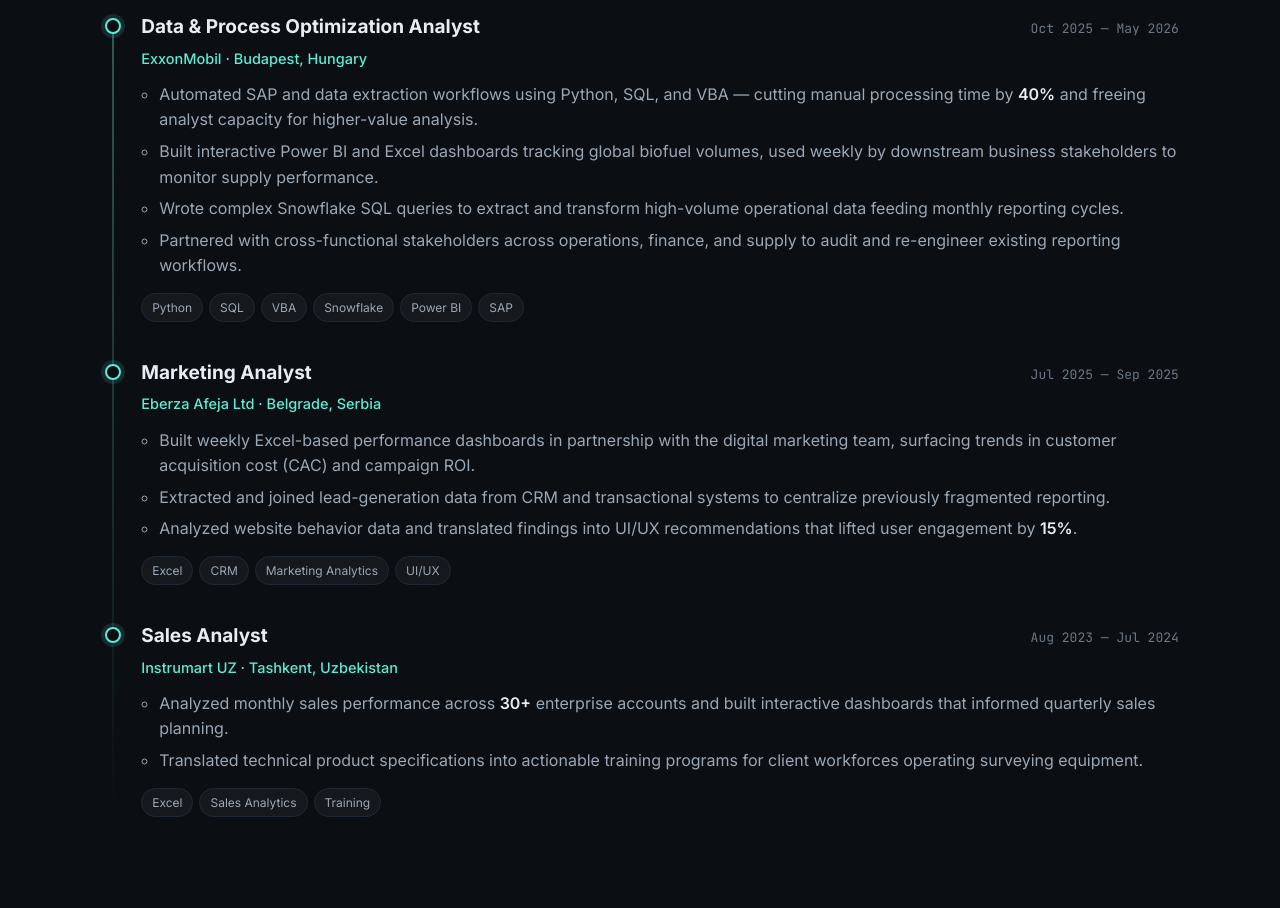
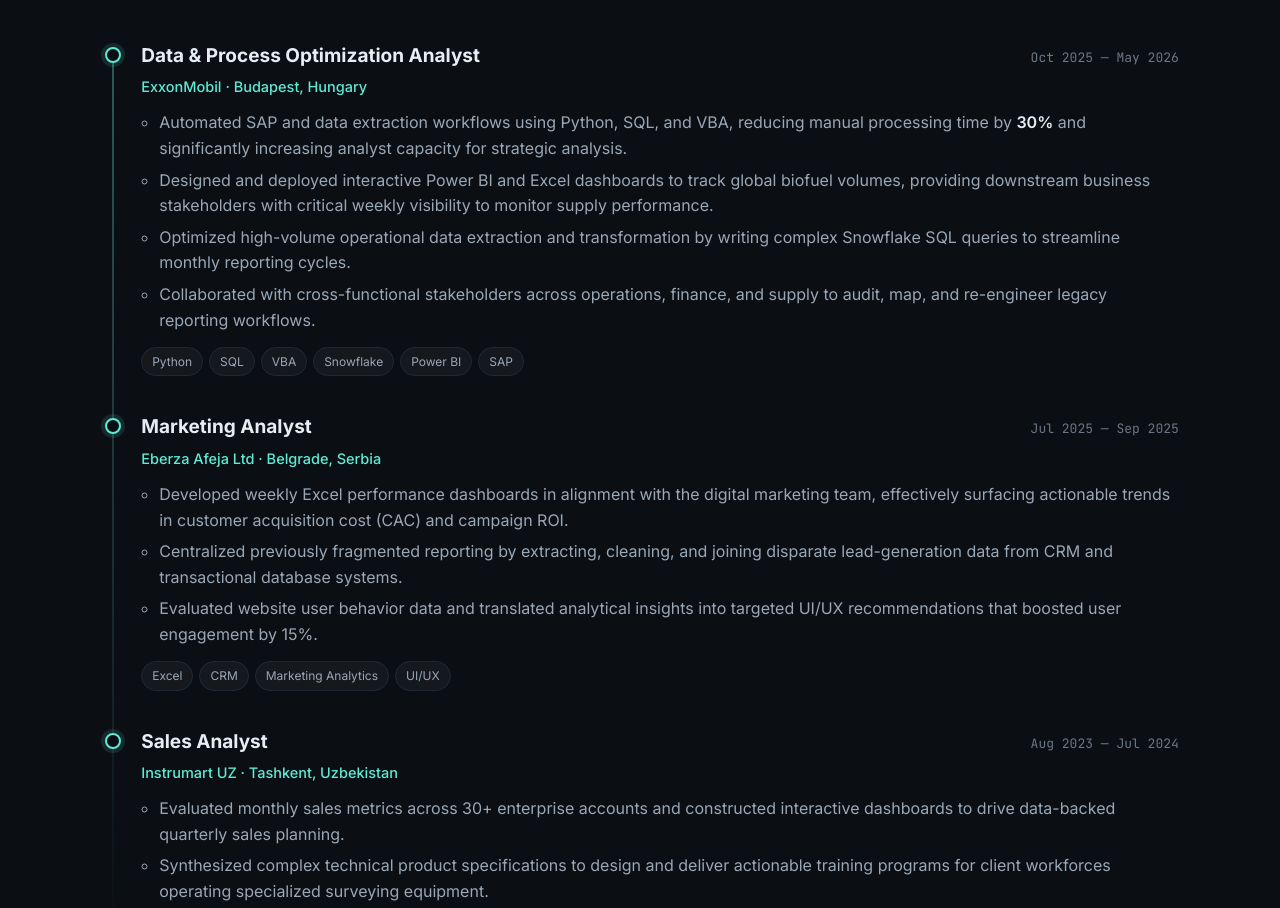
Before and after one commit to Davronn00/davronn00.github.io, a plain HTML site: page index.html in a window 1280 px wide. Shown: the part 1625-2533 px from the top of the page. Drawn offline with Linux system fonts and the light colour scheme.

Commit message:
Update portfolio summary and experience from latest resume

```diff
--- a/index.html
+++ b/index.html
@@ -51,8 +51,7 @@
               Turning messy data into <span class="grad">decisions</span> that ship.
             </h1>
             <p class="hero__lede">
-              I'm <strong>Davronbek</strong> — a data analyst with experience building Excel and Power BI based production dashboards, SQL
-              pipelines, and SAP, VBA, Python automations. MSc Business Informatics candidate on the Stipendium Hungaricum scholarship.
+              Data Analyst with a Master’s in Business Informatics and hands-on experience engineering automated ETL pipelines and production-grade dashboards. I use SQL (Snowflake), Python, Excel, VBA, and Power BI to eliminate operational inefficiencies and accelerate reporting cycles.
             </p>
             <div class="hero__cta">
               <a class="btn btn--primary" href="assets/Davronbek_Nurmakhatov_Resume.pdf" download>
@@ -104,7 +103,7 @@
             about fixing that — building dashboards, SQL pipelines, and SAP, VBA, Python automations that stand up to questions.
           </p>
           <ul class="stats">
-            <li><strong>40%</strong><span>cut in manual processing time at ExxonMobil</span></li>
+            <li><strong>30%</strong><span>cut in manual processing time at ExxonMobil</span></li>
             <li><strong>30+</strong><span>enterprise accounts analyzed at Instrumart UZ</span></li>
             <li><strong>10+</strong><span>public datasets aggregated for Demola BI project</span></li>
             <li><strong>3</strong><span>countries worked across (HU · RS · UZ)</span></li>
@@ -128,10 +127,10 @@
               </div>
               <p class="timeline__org">ExxonMobil · Budapest, Hungary</p>
               <ul class="timeline__list">
-                <li>Automated SAP and data extraction workflows using Python, SQL, and VBA — cutting manual processing time by <strong>40%</strong> and freeing analyst capacity for higher-value analysis.</li>
-                <li>Built interactive Power BI and Excel dashboards tracking global biofuel volumes, used weekly by downstream business stakeholders to monitor supply performance.</li>
-                <li>Wrote complex Snowflake SQL queries to extract and transform high-volume operational data feeding monthly reporting cycles.</li>
-                <li>Partnered with cross-functional stakeholders across operations, finance, and supply to audit and re-engineer existing reporting workflows.</li>
+                <li>Automated SAP and data extraction workflows using Python, SQL, and VBA, reducing manual processing time by <strong>30%</strong> and significantly increasing analyst capacity for strategic analysis.</li>
+                <li>Designed and deployed interactive Power BI and Excel dashboards to track global biofuel volumes, providing downstream business stakeholders with critical weekly visibility to monitor supply performance.</li>
+                <li>Optimized high-volume operational data extraction and transformation by writing complex Snowflake SQL queries to streamline monthly reporting cycles.</li>
+                <li>Collaborated with cross-functional stakeholders across operations, finance, and supply to audit, map, and re-engineer legacy reporting workflows.</li>
               </ul>
               <div class="chips">
                 <span>Python</span><span>SQL</span><span>VBA</span><span>Snowflake</span><span>Power BI</span><span>SAP</span>
@@ -148,9 +147,9 @@
               </div>
               <p class="timeline__org">Eberza Afeja Ltd · Belgrade, Serbia</p>
               <ul class="timeline__list">
-                <li>Built weekly Excel-based performance dashboards in partnership with the digital marketing team, surfacing trends in customer acquisition cost (CAC) and campaign ROI.</li>
-                <li>Extracted and joined lead-generation data from CRM and transactional systems to centralize previously fragmented reporting.</li>
-                <li>Analyzed website behavior data and translated findings into UI/UX recommendations that lifted user engagement by <strong>15%</strong>.</li>
+                <li>Developed weekly Excel performance dashboards in alignment with the digital marketing team, effectively surfacing actionable trends in customer acquisition cost (CAC) and campaign ROI.</li>
+                <li>Centralized previously fragmented reporting by extracting, cleaning, and joining disparate lead-generation data from CRM and transactional database systems.</li>
+                <li>Evaluated website user behavior data and translated analytical insights into targeted UI/UX recommendations that boosted user engagement by 15%.</li>
               </ul>
               <div class="chips">
                 <span>Excel</span><span>CRM</span><span>Marketing Analytics</span><span>UI/UX</span>
@@ -167,8 +166,8 @@
               </div>
               <p class="timeline__org">Instrumart UZ · Tashkent, Uzbekistan</p>
               <ul class="timeline__list">
-                <li>Analyzed monthly sales performance across <strong>30+</strong> enterprise accounts and built interactive dashboards that informed quarterly sales planning.</li>
-                <li>Translated technical product specifications into actionable training programs for client workforces operating surveying equipment.</li>
+                <li>Evaluated monthly sales metrics across 30+ enterprise accounts and constructed interactive dashboards to drive data-backed quarterly sales planning.</li>
+                <li>Synthesized complex technical product specifications to design and deliver actionable training programs for client workforces operating specialized surveying equipment.</li>
               </ul>
               <div class="chips">
                 <span>Excel</span><span>Sales Analytics</span><span>Training</span>
```
